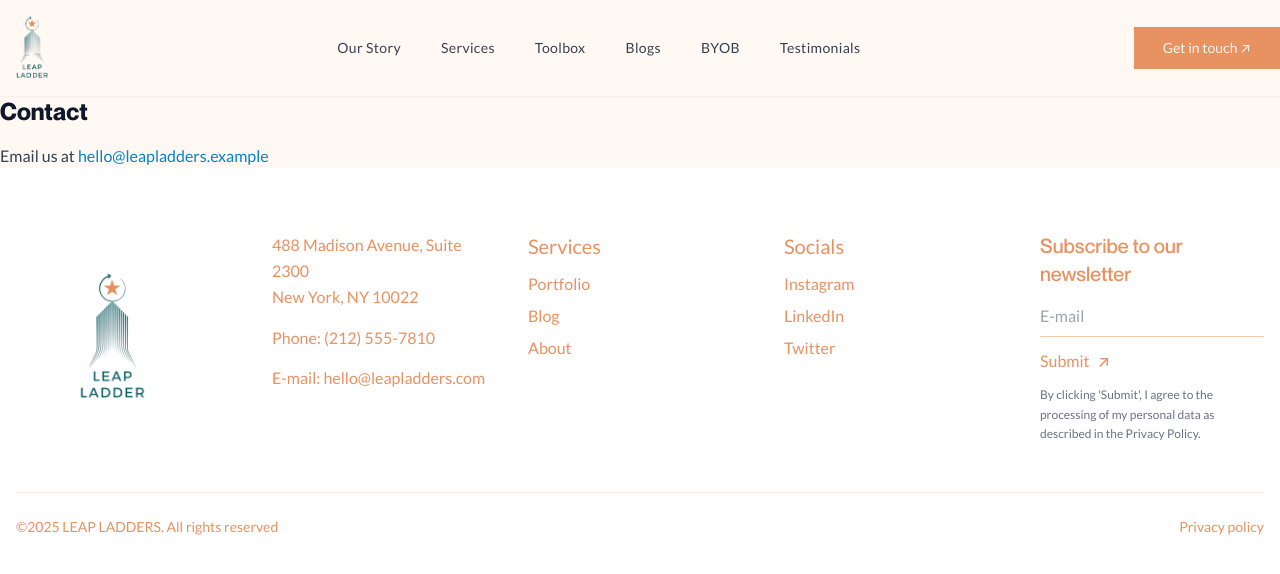
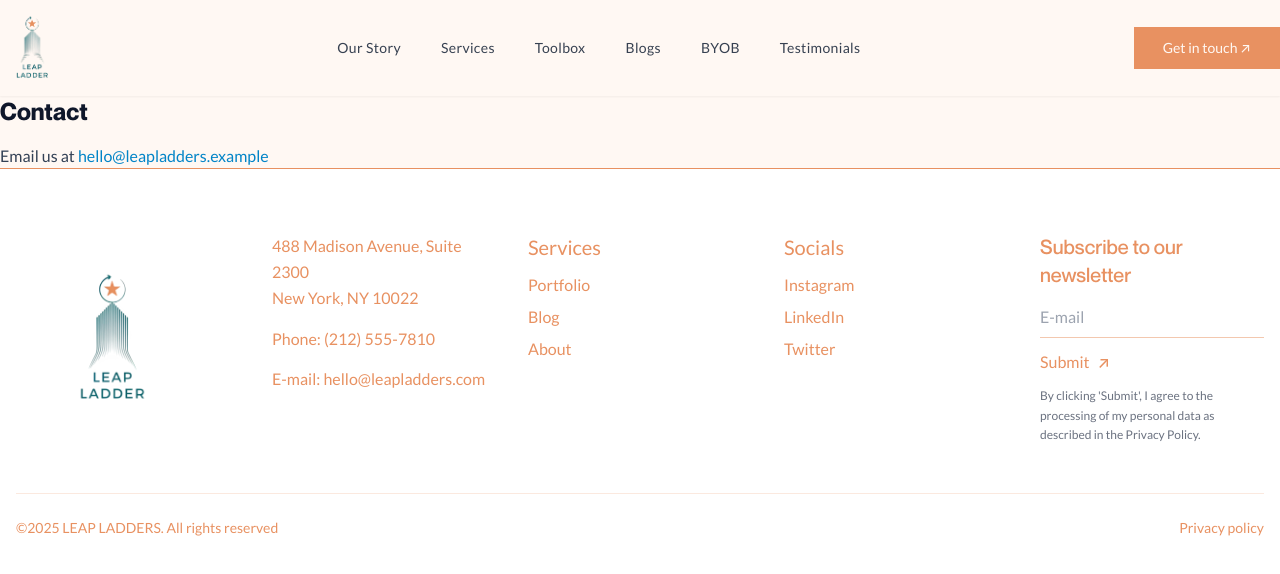
Before and after one commit to Shivam020202/leap-ladders, a React (Vite) app: page /contact in a window 1280 px wide. Shown: the top 574 px of the page. Built offline with nearby package versions, Linux system fonts and the light colour scheme.

Commit message:
small change

```diff
--- a/src/components/Footer.jsx
+++ b/src/components/Footer.jsx
@@ -12,7 +12,7 @@ const Footer = () => {
   };
 
   return (
-    <footer className="bg-white">
+    <footer className="bg-white border-t border-[#E89161]">
       <div className="max-w-7xl mx-auto px-4 py-12 md:py-16">
         {/* Main Section - Logo and 4 Info Columns */}
         <div className="grid grid-cols-1 sm:grid-cols-2 lg:grid-cols-5 gap-8 mb-12">
```
